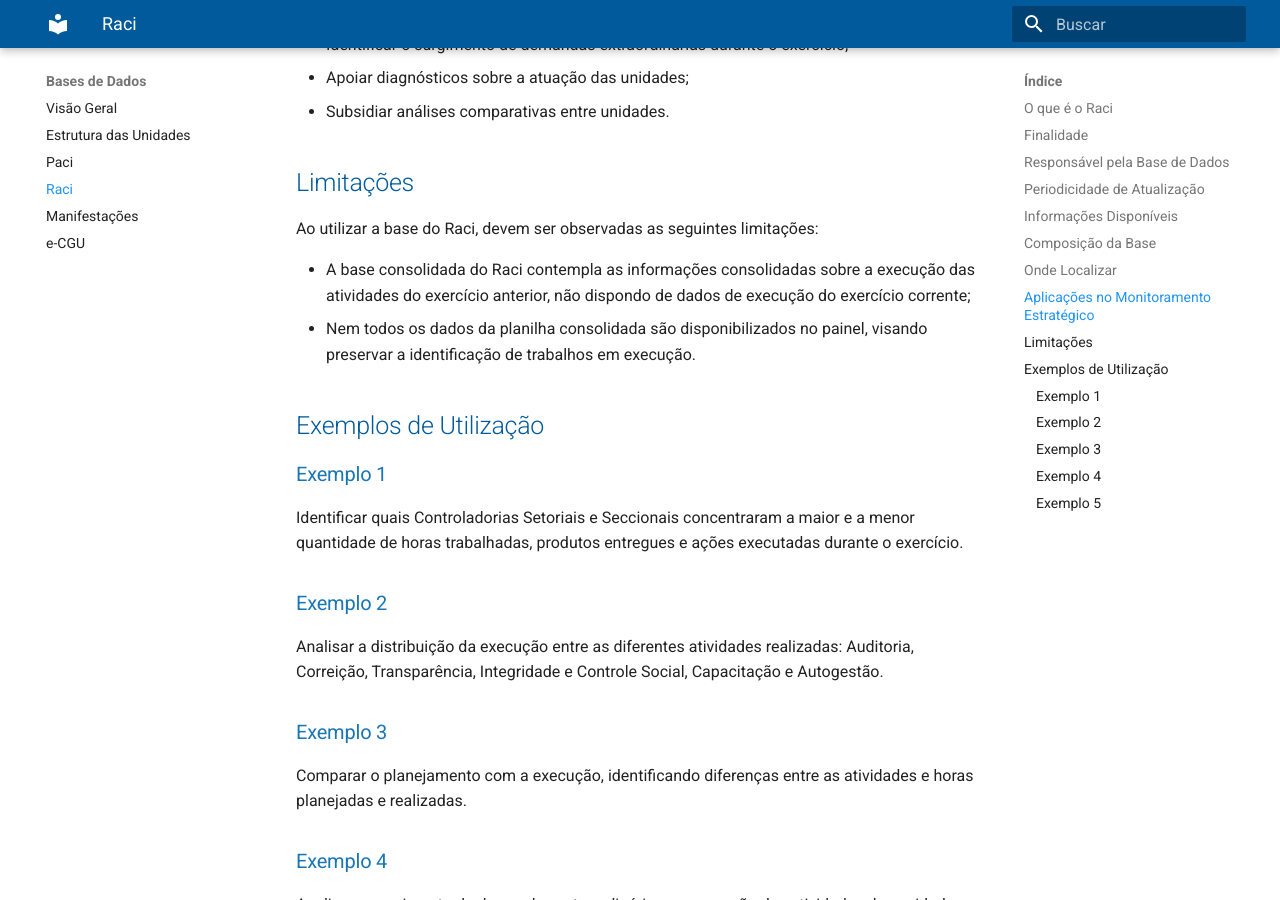
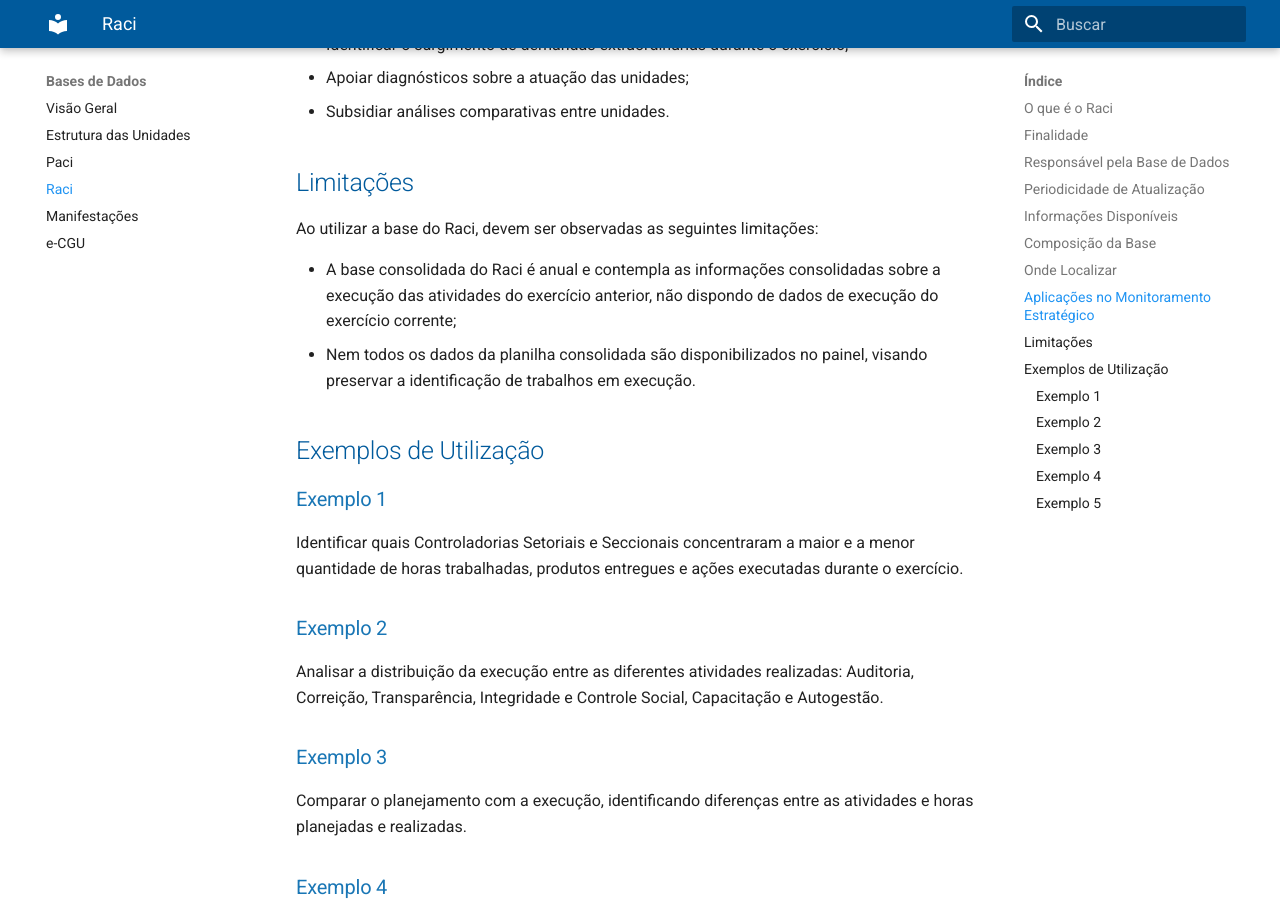
Before and after one commit to CGEMG-AHCS/guia-monitoramento-estrategico, an MkDocs documentation site: the page built from docs/bases-dados/raci.md, in a window 1280 px wide and 900 px high, scrolled down 2066 px. Built offline with MkDocs 1.6.1 and Material for MkDocs 9.7.7, drawn with Linux system fonts in a browser that asks for light colours.

Commit message:
Update raci.md

```diff
--- a/docs/bases-dados/raci.md
+++ b/docs/bases-dados/raci.md
@@ -61,7 +61,7 @@ A base do Raci pode ser utilizada para:
 
 Ao utilizar a base do Raci, devem ser observadas as seguintes limitações:
 
-- A base consolidada do Raci contempla as informações consolidadas sobre a execução das atividades do exercício anterior, não dispondo de dados de execução do exercício corrente;
+- A base consolidada do Raci é anual e contempla as informações consolidadas sobre a execução das atividades do exercício anterior, não dispondo de dados de execução do exercício corrente;
 - Nem todos os dados da planilha consolidada são disponibilizados no painel, visando preservar a identificação de trabalhos em execução.
 
 ## Exemplos de Utilização
```
